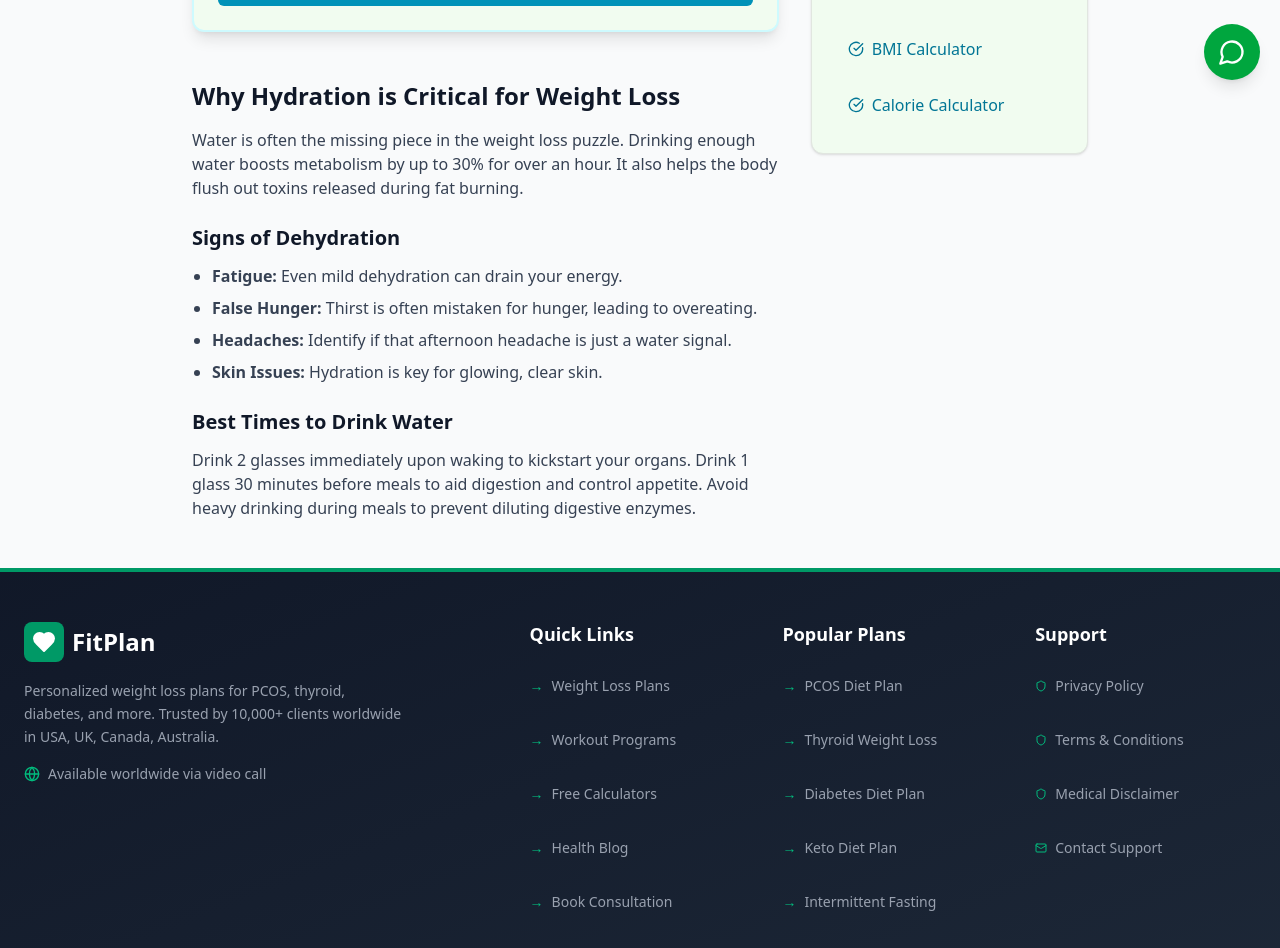
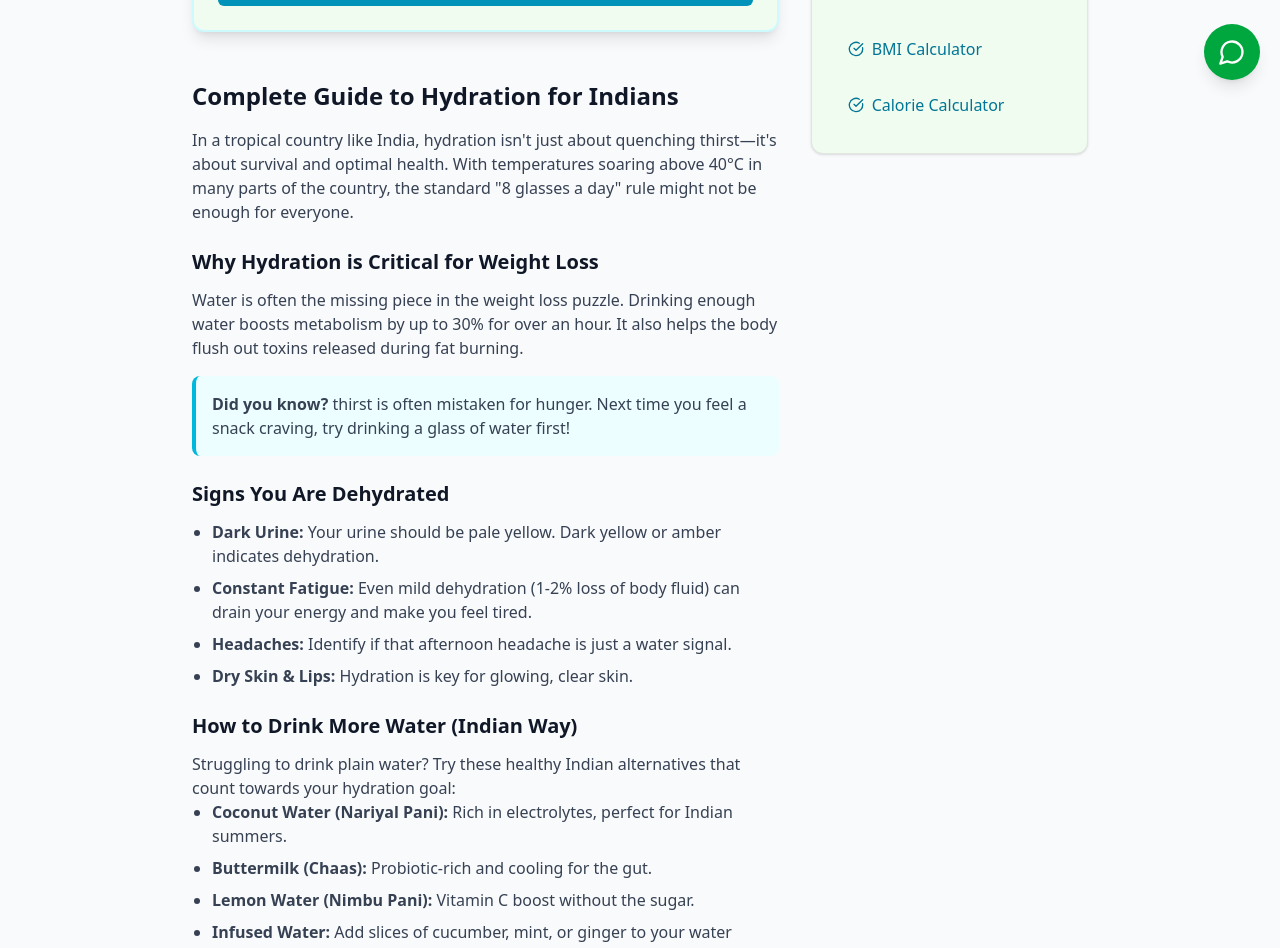
Before and after one commit to J2c-ashwani/fitplan-India, a Next.js app: page /tools/water-intake-calculator in a window 1280 px wide. Shown: the part 700-1648 px from the top of the page. Built offline with nearby package versions, Linux system fonts and the light colour scheme; no server answers.

Commit message:
feat: improve content quality and add valid ads.txt

```diff
--- a/app/tools/calorie-calculator/page.tsx
+++ b/app/tools/calorie-calculator/page.tsx
@@ -226,29 +226,46 @@ export default function CalorieCalculatorPage() {
 
                             {/* Rich Content for SEO/AdSense */}
                             <div className="mt-12 prose max-w-none text-gray-700">
-                                <h2 className="text-2xl font-bold text-gray-900 mb-4">Understanding BMR & TDEE</h2>
+                                <h2 className="text-2xl font-bold text-gray-900 mb-4">Complete Guide to Caloric Balance</h2>
                                 <p>
-                                    To effectively manage your weight, you need to understand two key numbers: your Basal Metabolic Rate (BMR) and your Total Daily Energy Expenditure (TDEE).
+                                    Weight management often feels complicated, but at its core, it's a game of energy balance. This calculator uses the Mifflin-St Jeor equation (considered the gold standard in clinical settings) to estimate your needs.
                                 </p>
+
+                                <h3 className="text-xl font-bold text-gray-900 mt-6 mb-3">Understanding the Numbers</h3>
                                 <div className="grid md:grid-cols-2 gap-4 my-4">
                                     <div className="bg-gray-50 p-4 rounded-lg">
-                                        <h4 className="font-bold flex items-center gap-2 mb-2"><Flame className="w-4 h-4 text-orange-500" /> BMR</h4>
-                                        <p className="text-sm">Calories your body burns just to exist (breathing, circulation) at complete rest. It accounts for about 60-70% of daily burn.</p>
+                                        <h4 className="font-bold flex items-center gap-2 mb-2"><Flame className="w-4 h-4 text-orange-500" /> BMR (Basal Metabolic Rate)</h4>
+                                        <p className="text-sm">This is what your body burns in a coma. It's the energy needed for breathing, blood circulation, and cell production. Never eat below your BMR without medical supervision.</p>
                                     </div>
                                     <div className="bg-gray-50 p-4 rounded-lg">
-                                        <h4 className="font-bold flex items-center gap-2 mb-2"><Zap className="w-4 h-4 text-yellow-500" /> TDEE</h4>
-                                        <p className="text-sm">Total calories you burn in a day, including exercise and daily movement. This is your "maintenance" number.</p>
+                                        <h4 className="font-bold flex items-center gap-2 mb-2"><Zap className="w-4 h-4 text-yellow-500" /> TDEE (Total Daily Energy Expenditure)</h4>
+                                        <p className="text-sm">This is your BMR + Activity. This is your "maintenance" number. Eating this amount will keep your weight stable.</p>
                                     </div>
                                 </div>
-                                <h3 className="text-xl font-bold text-gray-900 mt-6 mb-3">How to use this result?</h3>
+
+                                <h3 className="text-xl font-bold text-gray-900 mt-6 mb-3">Weight Loss Strategy for Indian Diets</h3>
                                 <p>
-                                    The calculator uses the Mifflin-St Jeor equation, considered one of the most accurate equations for estimating BMR. Once you have your goal calories:
+                                    Indian diets are typically high in carbs (Roti, Rice, Idli). You don't need to give them up, but portion control is key.
                                 </p>
                                 <ul className="list-disc pl-5 space-y-2">
-                                    <li><strong>Track your food:</strong> Use an app to log what you eat and aim to hit closer to your goal number.</li>
-                                    <li><strong>Monitor progress:</strong> Weigh yourself weekly. If weight isn't moving after 2 weeks, adjust calories by +/- 100-200.</li>
-                                    <li><strong>Prioritize Protein:</strong> Regardless of calorie goal, ensure you get enough protein to stay satiated and correct muscle mass.</li>
+                                    <li><strong>The Protein Problem:</strong> Most Indian vegetarian diets lack protein. Aim for Paneer, Dal, Soya, or Curd with every meal to stay full.</li>
+                                    <li><strong>Volume Eating:</strong> Fill half your plate with Sabzi (cooked vegetables) or Salad before adding Rice or Roti.</li>
+                                    <li><strong>Healthy Swaps:</strong> Replace white rice with Brown Rice or Quinoa, and regular Atta with Multigrain Atta for more fiber.</li>
                                 </ul>
+
+                                <h3 className="text-xl font-bold text-gray-900 mt-6 mb-3">Why Your Weight Fluctuates</h3>
+                                <p>
+                                    Don't panic if the scale jumps up 1-2 kgs overnight. This is usually water retention caused by:
+                                </p>
+                                <ul className="list-disc pl-5 space-y-2">
+                                    <li>High salt intake (Sodium holds water)</li>
+                                    <li>Menstrual cycle changes</li>
+                                    <li>Heavy workout sessions (Muscles retain water for repair)</li>
+                                    <li>Carbohydrate heavy meals</li>
+                                </ul>
+                                <p className="text-sm text-gray-500 mt-4 italic">
+                                    <strong>Disclaimer:</strong> This calculator provides an estimate. Individual results vary based on metabolism, genetics, and health conditions like PCOS or Thyroid. Consult our nutritionists for a precise plan.
+                                </p>
                             </div>
                         </div>
 
--- a/app/tools/water-intake-calculator/page.tsx
+++ b/app/tools/water-intake-calculator/page.tsx
@@ -157,20 +157,42 @@ export default function WaterCalculatorPage() {
 
                             {/* Rich Content for SEO */}
                             <div className="mt-12 prose max-w-none text-gray-700">
-                                <h2 className="text-2xl font-bold text-gray-900 mb-4">Why Hydration is Critical for Weight Loss</h2>
+                                <h2 className="text-2xl font-bold text-gray-900 mb-4">Complete Guide to Hydration for Indians</h2>
+
+                                <p>
+                                    In a tropical country like India, hydration isn't just about quenching thirst—it's about survival and optimal health. With temperatures soaring above 40°C in many parts of the country, the standard "8 glasses a day" rule might not be enough for everyone.
+                                </p>
+
+                                <h3 className="text-xl font-bold text-gray-900 mt-6 mb-3">Why Hydration is Critical for Weight Loss</h3>
                                 <p>
                                     Water is often the missing piece in the weight loss puzzle. Drinking enough water boosts metabolism by up to 30% for over an hour. It also helps the body flush out toxins released during fat burning.
                                 </p>
-                                <h3 className="text-xl font-bold text-gray-900 mt-6 mb-3">Signs of Dehydration</h3>
+                                <div className="bg-cyan-50 p-4 rounded-lg border-l-4 border-cyan-500 my-4">
+                                    <strong>Did you know?</strong> thirst is often mistaken for hunger. Next time you feel a snack craving, try drinking a glass of water first!
+                                </div>
+
+                                <h3 className="text-xl font-bold text-gray-900 mt-6 mb-3">Signs You Are Dehydrated</h3>
                                 <ul className="list-disc pl-5 space-y-2">
-                                    <li><strong>Fatigue:</strong> Even mild dehydration can drain your energy.</li>
-                                    <li><strong>False Hunger:</strong> Thirst is often mistaken for hunger, leading to overeating.</li>
+                                    <li><strong>Dark Urine:</strong> Your urine should be pale yellow. Dark yellow or amber indicates dehydration.</li>
+                                    <li><strong>Constant Fatigue:</strong> Even mild dehydration (1-2% loss of body fluid) can drain your energy and make you feel tired.</li>
                                     <li><strong>Headaches:</strong> Identify if that afternoon headache is just a water signal.</li>
-                                    <li><strong>Skin Issues:</strong> Hydration is key for glowing, clear skin.</li>
+                                    <li><strong>Dry Skin & Lips:</strong> Hydration is key for glowing, clear skin.</li>
                                 </ul>
+
+                                <h3 className="text-xl font-bold text-gray-900 mt-6 mb-3">How to Drink More Water (Indian Way)</h3>
+                                <p>
+                                    Struggling to drink plain water? Try these healthy Indian alternatives that count towards your hydration goal:
+                                </p>
+                                <ul className="list-disc pl-5 space-y-2">
+                                    <li><strong>Coconut Water (Nariyal Pani):</strong> Rich in electrolytes, perfect for Indian summers.</li>
+                                    <li><strong>Buttermilk (Chaas):</strong> Probiotic-rich and cooling for the gut.</li>
+                                    <li><strong>Lemon Water (Nimbu Pani):</strong> Vitamin C boost without the sugar.</li>
+                                    <li><strong>Infused Water:</strong> Add slices of cucumber, mint, or ginger to your water bottle.</li>
+                                </ul>
+
                                 <h3 className="text-xl font-bold text-gray-900 mt-6 mb-3">Best Times to Drink Water</h3>
                                 <p>
-                                    Drink 2 glasses immediately upon waking to kickstart your organs. Drink 1 glass 30 minutes before meals to aid digestion and control appetite. Avoid heavy drinking during meals to prevent diluting digestive enzymes.
+                                    Drink 2 glasses immediately upon waking to kickstart your organs (Usha Paana in Ayurveda). Drink 1 glass 30 minutes before meals to aid digestion and control appetite. Avoid heavy drinking <em>during</em> meals to prevent diluting digestive enzymes.
                                 </p>
                             </div>
                         </div>
```
Also changed, not shown: public/ads.txt (added).
